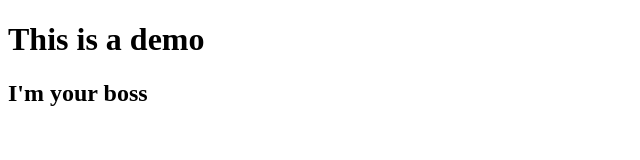
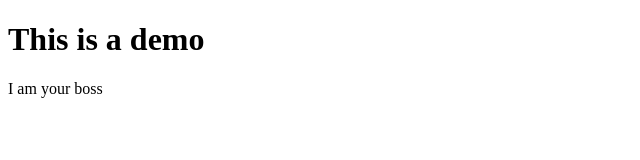
Before and after one commit to Tim2840/git-demo, a plain HTML site: page index.html in a window 1280 px wide. Shown: the whole page, without its empty margins (0-640 px from the left). Drawn offline with Linux system fonts and the light colour scheme.

Commit message:
Add description for title Change fontsize

```diff
--- a/index.html
+++ b/index.html
@@ -7,6 +7,6 @@
 </head>
 <body>
   <h1>This is a demo</h1>
-  <h2>I'm your boss</h2>
+  <p>I am your boss</p>
 </body>
 </html>
--- a/style.css
+++ b/style.css
@@ -5,3 +5,7 @@ h1 {
 h2 {
   color: aqua;
 }
+
+p {
+  font-size: 14px;
+}
```
